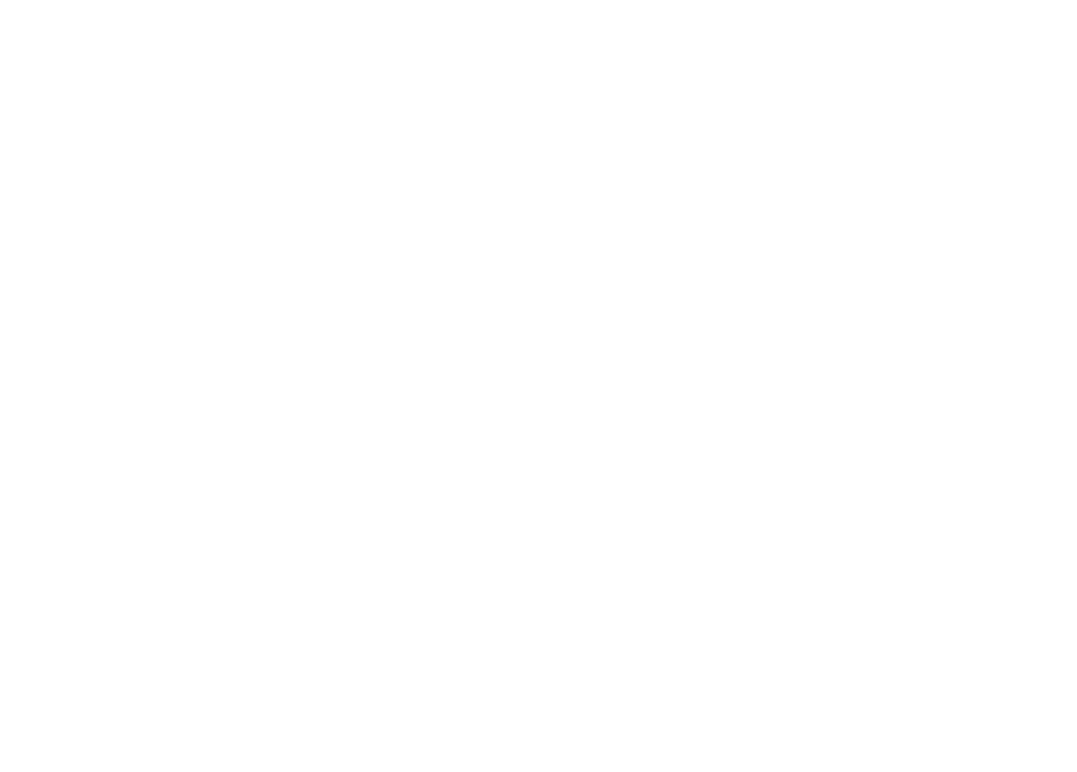
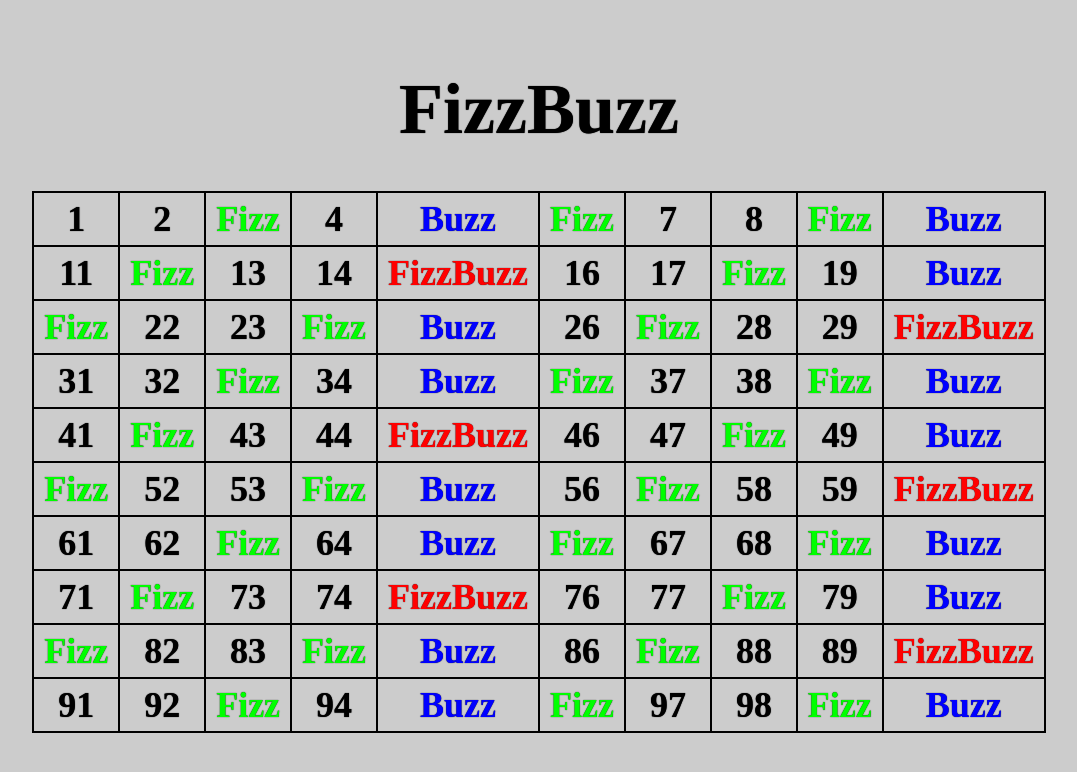
Before and after one commit to MarcoBagnasco/js-fizzbuzz, a plain HTML site: page index.html in a window 1280 px wide. Shown: the whole page, without its empty margins (101-1178 px from the left). Drawn offline with Linux system fonts and the light colour scheme.

Commit message:
add style

```diff
--- /dev/null
+++ b/css/style.css
@@ -0,0 +1,44 @@
+/* GENERAL */
+*{
+    margin: 0;
+    padding: 0;
+    box-sizing: border-box;
+}
+body {
+    font-size: 36px;
+    font-weight: bold;
+    text-shadow: 0 0 1px #000;
+    background-color: #ccc;
+}
+
+/* UTILITIES */
+.fizz{
+    color: #0f0;
+}
+.buzz{
+    color: #00f;
+}
+.fizz-buzz{
+    color: #f00;
+}
+
+/* APP MAIN */
+.app-main{
+    height: 100vh;
+    display: flex;
+    flex-direction: column;
+    justify-content: center;
+    align-items: center;
+}
+.app-main h1{
+    margin-bottom: 40px;
+}
+/* Table */
+.app-main table{
+    border-collapse: collapse;
+}
+.app-main table td{
+    padding: 5px 10px;
+    text-align: center;
+    border: 2px solid #000;
+}
--- a/index.html
+++ b/index.html
@@ -5,8 +5,141 @@
     <meta http-equiv="X-UA-Compatible" content="IE=edge">
     <meta name="viewport" content="width=device-width, initial-scale=1.0">
     <title>FizzBuzz</title>
+
+    <!-- STYLE -->
+    <link rel="stylesheet" href="./css/style.css">
 </head>
 <body>
+    <!-- APP MAIN -->
+    <main class="app-main">
+        <h1>FizzBuzz</h1>
+        <!-- Table -->
+        <table>
+            <tbody>
+                <tr>
+                    <td id="1"></td>
+                    <td id="2"></td>
+                    <td id="3"></td>
+                    <td id="4"></td>
+                    <td id="5"></td>
+                    <td id="6"></td>
+                    <td id="7"></td>
+                    <td id="8"></td>
+                    <td id="9"></td>
+                    <td id="10"></td>
+                </tr>
+                <tr>
+                    <td id="11"></td>
+                    <td id="12"></td>
+                    <td id="13"></td>
+                    <td id="14"></td>
+                    <td id="15"></td>
+                    <td id="16"></td>
+                    <td id="17"></td>
+                    <td id="18"></td>
+                    <td id="19"></td>
+                    <td id="20"></td>
+                </tr>
+                <tr>
+                    <td id="21"></td>
+                    <td id="22"></td>
+                    <td id="23"></td>
+                    <td id="24"></td>
+                    <td id="25"></td>
+                    <td id="26"></td>
+                    <td id="27"></td>
+                    <td id="28"></td>
+                    <td id="29"></td>
+                    <td id="30"></td>
+                </tr>
+                <tr>
+                    <td id="31"></td>
+                    <td id="32"></td>
+                    <td id="33"></td>
+                    <td id="34"></td>
+                    <td id="35"></td>
+                    <td id="36"></td>
+                    <td id="37"></td>
+                    <td id="38"></td>
+                    <td id="39"></td>
+                    <td id="40"></td>
+                </tr>
+                <tr>
+                    <td id="41"></td>
+                    <td id="42"></td>
+                    <td id="43"></td>
+                    <td id="44"></td>
+                    <td id="45"></td>
+                    <td id="46"></td>
+                    <td id="47"></td>
+                    <td id="48"></td>
+                    <td id="49"></td>
+                    <td id="50"></td>
+                </tr>
+                <tr>
+                    <td id="51"></td>
+                    <td id="52"></td>
+                    <td id="53"></td>
+                    <td id="54"></td>
+                    <td id="55"></td>
+                    <td id="56"></td>
+                    <td id="57"></td>
+                    <td id="58"></td>
+                    <td id="59"></td>
+                    <td id="60"></td>
+                </tr>
+                <tr>
+                    <td id="61"></td>
+                    <td id="62"></td>
+                    <td id="63"></td>
+                    <td id="64"></td>
+                    <td id="65"></td>
+                    <td id="66"></td>
+                    <td id="67"></td>
+                    <td id="68"></td>
+                    <td id="69"></td>
+                    <td id="70"></td>
+                </tr>
+                <tr>
+                    <td id="71"></td>
+                    <td id="72"></td>
+                    <td id="73"></td>
+                    <td id="74"></td>
+                    <td id="75"></td>
+                    <td id="76"></td>
+                    <td id="77"></td>
+                    <td id="78"></td>
+                    <td id="79"></td>
+                    <td id="80"></td>
+                </tr>
+                <tr>
+                    <td id="81"></td>
+                    <td id="82"></td>
+                    <td id="83"></td>
+                    <td id="84"></td>
+                    <td id="85"></td>
+                    <td id="86"></td>
+                    <td id="87"></td>
+                    <td id="88"></td>
+                    <td id="89"></td>
+                    <td id="90"></td>
+                </tr>
+                <tr>
+                    <td id="91"></td>
+                    <td id="92"></td>
+                    <td id="93"></td>
+                    <td id="94"></td>
+                    <td id="95"></td>
+                    <td id="96"></td>
+                    <td id="97"></td>
+                    <td id="98"></td>
+                    <td id="99"></td>
+                    <td id="100"></td>
+                </tr>
+            </tbody>
+        </table>
+    </main>
+
     <!-- JAVASCRIPT -->
     <script src="./js/script.js"></script>
 </body>
--- a/js/script.js
+++ b/js/script.js
@@ -6,15 +6,19 @@
     3. Stampa Fizz per i divisibili per 3, Buzz per i divisibili per 5, FizzBuzz per i divisibili per entrambi
     4. Per tutti gli altri casi stampa il numero
  */
-
-    for(i = 1; i <= 100; i++){
-        if((i % 3 == 0) && (i % 5 == 0)){
-            console.log('FizzBuzz');
-        } else if(i % 3 == 0){
-            console.log('Fizz');
-        } else if(i % 5 == 0){
-            console.log('Buzz');
-        } else{
-            console.log(i);
-        }
+var limit = 100;
+for(i = 1; i <= limit; i++){
+    if((i % 3 == 0) && (i % 5 == 0)){
+        // console.log('FizzBuzz');
+        document.getElementById(i).innerHTML = '<span class="fizz-buzz">FizzBuzz</span>';
+    } else if(i % 3 == 0){
+        // console.log('Fizz');
+        document.getElementById(i).innerHTML = '<span class="fizz">Fizz</span>';
+    } else if(i % 5 == 0){
+        // console.log('Buzz');
+        document.getElementById(i).innerHTML = '<span class="buzz">Buzz</span>';
+    } else{
+        // console.log(i);
+        document.getElementById(i).innerHTML = i;
     }
+}
```
